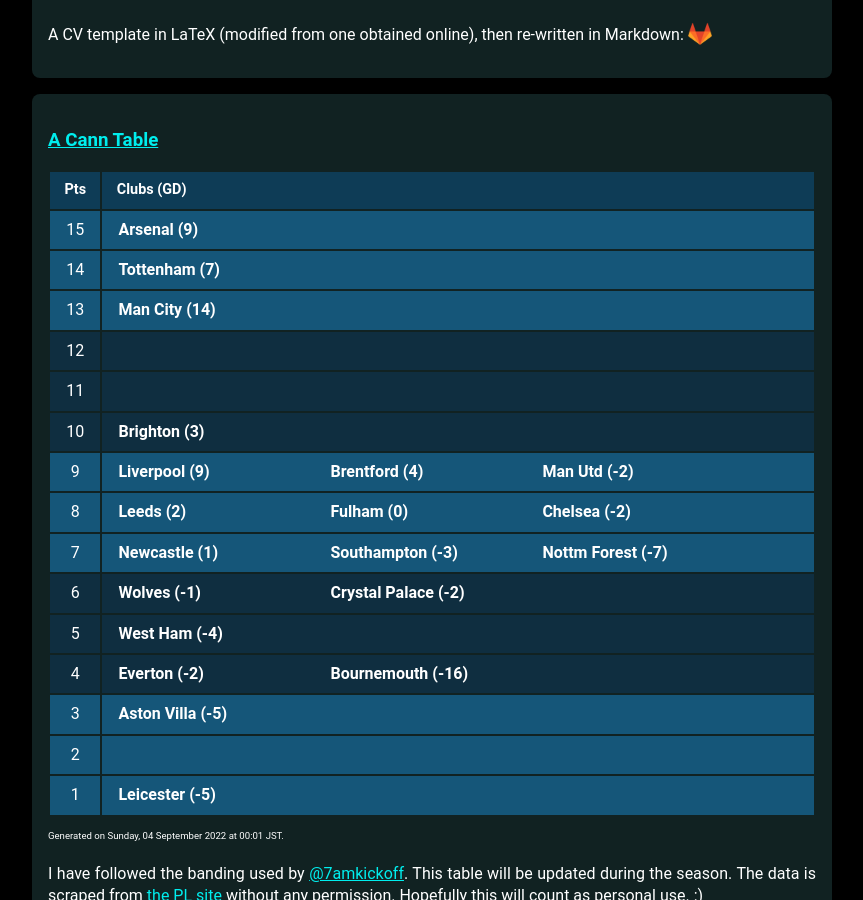
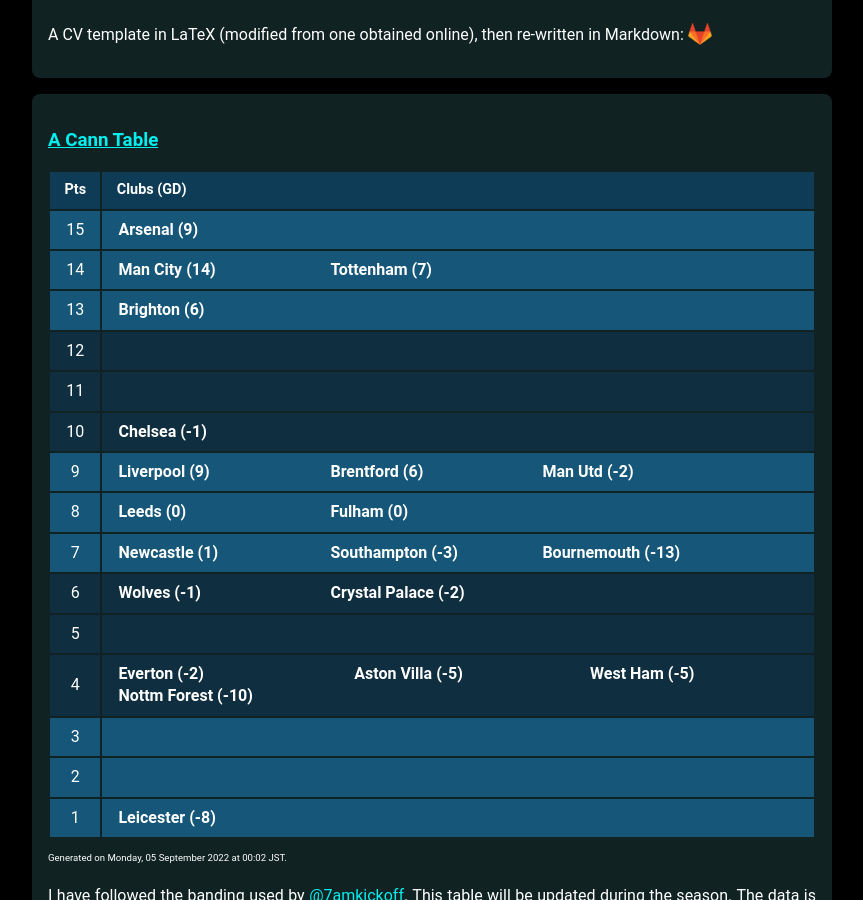
Before and after one commit to muru/muru.github.io, a Jekyll site: the page built from resources.md, in a window 1280 px wide and 900 px high, scrolled down 1275 px. Shown: the whole window, without its empty margins (208-1071 px from the left). Built offline with Jekyll 4.4.1, drawn with Linux system fonts in a browser that asks for light colours; some web fonts are replaced.

Commit message:
updated cann-table: Mon  5 Sep 00:02:35 JST 2022

```diff
--- a/cann-table.html
+++ b/cann-table.html
@@ -9,13 +9,14 @@
 	<tr class="cann-row-1">
 		<td class="cann-point"> 14 </td>
 		<td class="cann-clubs">
+			<span class="club-name"> Man City (14) </span>
 			<span class="club-name"> Tottenham (7) </span>
 		</td>
  	</tr>
 	<tr class="cann-row-1">
 		<td class="cann-point"> 13 </td>
 		<td class="cann-clubs">
-			<span class="club-name"> Man City (14) </span>
+			<span class="club-name"> Brighton (6) </span>
 		</td>
  	</tr>
 	<tr class="cann-row-2">
@@ -31,23 +32,22 @@
 	<tr class="cann-row-2">
 		<td class="cann-point"> 10 </td>
 		<td class="cann-clubs">
-			<span class="club-name"> Brighton (3) </span>
+			<span class="club-name"> Chelsea (-1) </span>
 		</td>
  	</tr>
 	<tr class="cann-row-1">
 		<td class="cann-point"> 9 </td>
 		<td class="cann-clubs">
 			<span class="club-name"> Liverpool (9) </span>
-			<span class="club-name"> Brentford (4) </span>
+			<span class="club-name"> Brentford (6) </span>
 			<span class="club-name"> Man Utd (-2) </span>
 		</td>
  	</tr>
 	<tr class="cann-row-1">
 		<td class="cann-point"> 8 </td>
 		<td class="cann-clubs">
-			<span class="club-name"> Leeds (2) </span>
+			<span class="club-name"> Leeds (0) </span>
 			<span class="club-name"> Fulham (0) </span>
-			<span class="club-name"> Chelsea (-2) </span>
 		</td>
  	</tr>
 	<tr class="cann-row-1">
@@ -55,7 +55,7 @@
 		<td class="cann-clubs">
 			<span class="club-name"> Newcastle (1) </span>
 			<span class="club-name"> Southampton (-3) </span>
-			<span class="club-name"> Nottm Forest (-7) </span>
+			<span class="club-name"> Bournemouth (-13) </span>
 		</td>
  	</tr>
 	<tr class="cann-row-2">
@@ -68,20 +68,20 @@
 	<tr class="cann-row-2">
 		<td class="cann-point"> 5 </td>
 		<td class="cann-clubs">
-			<span class="club-name"> West Ham (-4) </span>
 		</td>
  	</tr>
 	<tr class="cann-row-2">
 		<td class="cann-point"> 4 </td>
 		<td class="cann-clubs">
 			<span class="club-name"> Everton (-2) </span>
-			<span class="club-name"> Bournemouth (-16) </span>
+			<span class="club-name"> Aston Villa (-5) </span>
+			<span class="club-name"> West Ham (-5) </span>
+			<span class="club-name"> Nottm Forest (-10) </span>
 		</td>
  	</tr>
 	<tr class="cann-row-1">
 		<td class="cann-point"> 3 </td>
 		<td class="cann-clubs">
-			<span class="club-name"> Aston Villa (-5) </span>
 		</td>
  	</tr>
 	<tr class="cann-row-1">
@@ -92,8 +92,8 @@
 	<tr class="cann-row-1">
 		<td class="cann-point"> 1 </td>
 		<td class="cann-clubs">
-			<span class="club-name"> Leicester (-5) </span>
+			<span class="club-name"> Leicester (-8) </span>
 		</td>
  	</tr>
 </table>
-<span id="cann-gen-note"> Generated on  Sunday, 04 September 2022 at 00:01 JST. </span>
+<span id="cann-gen-note"> Generated on  Monday, 05 September 2022 at 00:02 JST. </span>
```
